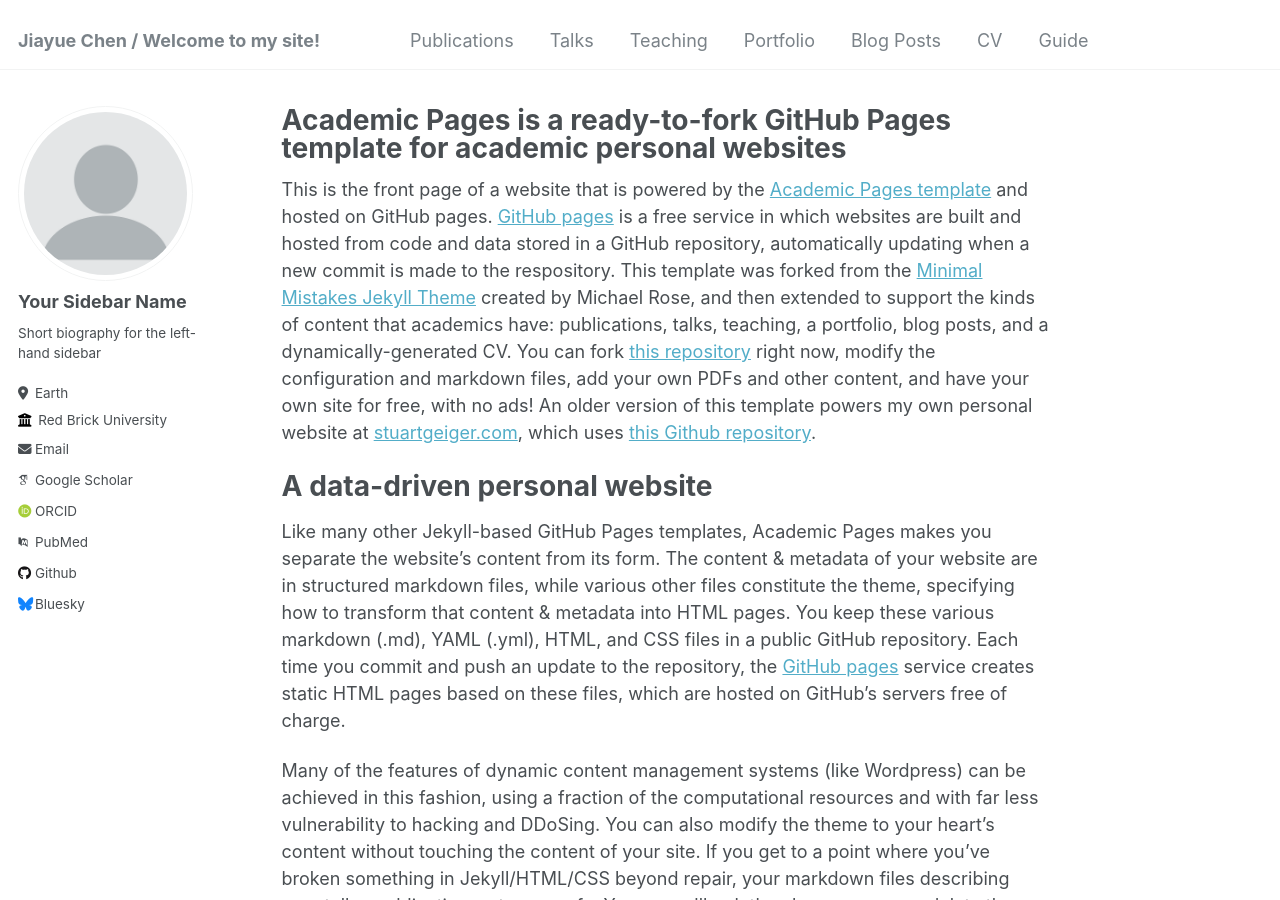
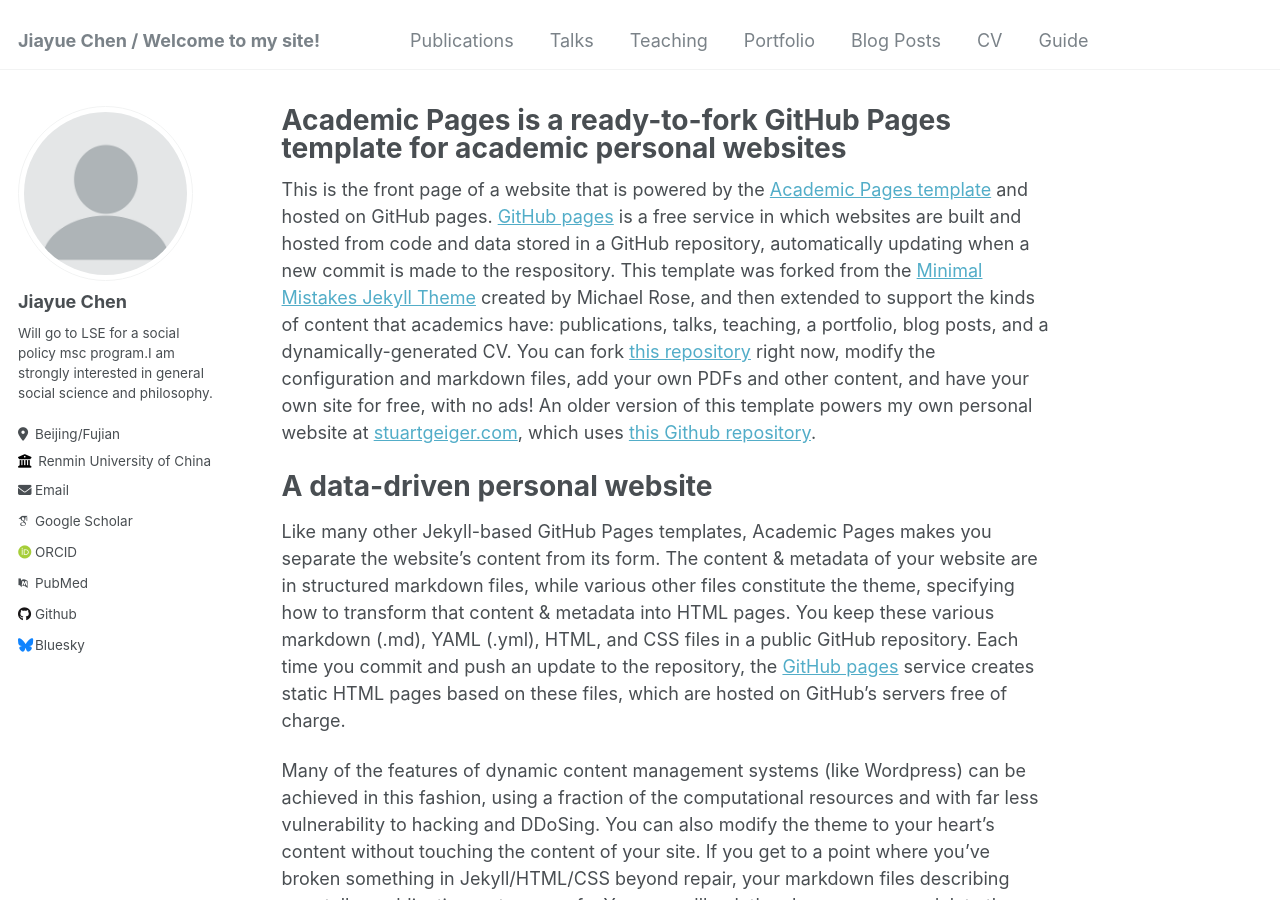
Before and after one commit to troygarden13/personal-website, a Jekyll site: the page built from _pages/about.md, in a window 1280 px wide and 900 px high. Built offline with Jekyll 4.4.1, drawn with Linux system fonts in a browser that asks for light colours; some web fonts are replaced.

Commit message:
Update _config.yml

```diff
--- a/_config.yml
+++ b/_config.yml
@@ -14,7 +14,7 @@ name                     : &name "Jiayue Chen"
 description              : &description "Passionate in Sociology and Philosophy.Hiphop and Kpop fans."
 url                      : https://troygarden13.github.io # the base hostname & protocol for your site e.g. "https://mmistakes.github.io"
 baseurl                  : "" # the subpath of your site, e.g. "/blog"
-repository               : "academicpages/academicpages.github.io"
+repository               : "troygarden13/troygarden13.github.io"
 
 # Site Author - The following control what appear as part of the author content on the side bar.
 #               If a field is blank the icon and link will not appear, otherwise it will be shown.
@@ -22,13 +22,13 @@ repository               : "academicpages/academicpages.github.io"
 author:
   # Biographic information
   avatar           : "profile.png"
-  name             : "Your Sidebar Name"
-  pronouns         : # example: "she/her"
-  bio              : "Short biography for the left-hand sidebar"
-  location         : "Earth"
-  employer         : "Red Brick University"
+  name             : "Jiayue Chen"
+  pronouns         : # example: "him/his"
+  bio              : "Will go to LSE for a social policy msc program.I am strongly interested in general social science and philosophy. "
+  location         : "Beijing/Fujian"
+  employer         : "Renmin University of China"
   uri              : # URL
-  email            : "none@example.org"
+  email            : "Chenkamore@gmail.com"
 
   # Academic websites
   arxiv            : # URL - Update with the correct link to your profile
```
